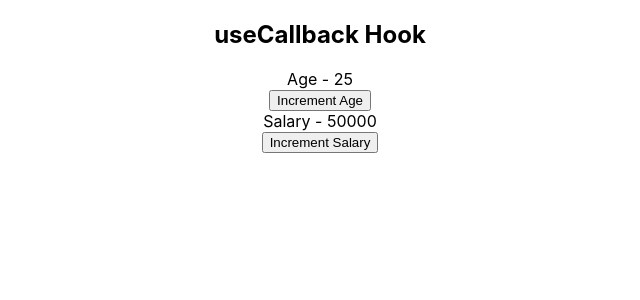
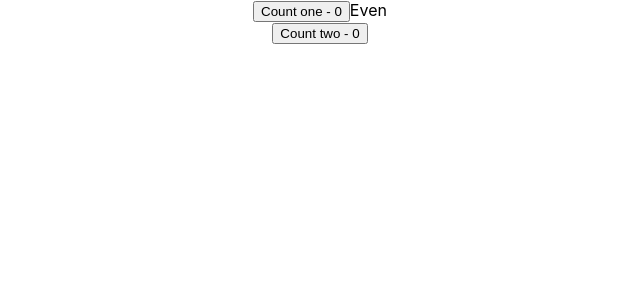
Before and after one commit to MDMahidul/React_Hook, a React (Create React App) app: page / in a window 1280 px wide. Shown: the top 300 px of the page, without its empty margins (320-960 px from the left). Built offline with nearby package versions, Linux system fonts and the light colour scheme.

Commit message:
useMemo Hook

```diff
--- a/src/App.js
+++ b/src/App.js
@@ -1,10 +1,11 @@
-import React,{useReducer} from 'react';
+import React from 'react';
 import './App.css';
 import ParentComponent from "./components/ParentComponent";
+import Counter from "./components/Counter";
 function App() {
  return (
       <div className="App">
-            <ParentComponent/>
+            <Counter/>
       </div>
   );
 }
--- /dev/null
+++ b/src/components/Counter.js
@@ -0,0 +1,32 @@
+import React,{useState,useMemo} from 'react';
+
+function Counter(props) {
+    const [counterOne, setCounterOne] = useState(0)
+    const [counterTwo, setCounterTwo] = useState(0)
+
+    const incrementOne = () => {
+        setCounterOne(counterOne + 1)
+    }
+
+    const incrementTwo = () => {
+        setCounterTwo(counterTwo + 1)
+    }
+
+    const isEven=useMemo(()=>{
+        let i = 0
+        while (i < 2000000000) i++
+        return counterOne % 2 === 0
+    },[counterOne])
+
+    return (
+        <div>
+            <div>
+                <button onClick={incrementOne}>Count one - {counterOne}</button>
+                <span>{isEven ? 'Even' : 'Odd'}</span><br/>
+                <button onClick={incrementTwo}>Count two - {counterTwo}</button>
+            </div>
+        </div>
+    );
+}
+
+export default Counter;
```
Also changed, not shown: src/components/ClassTimer.js (added, +35 -0 lines), src/components/FocusInput.js (added, +17 -0 lines).
